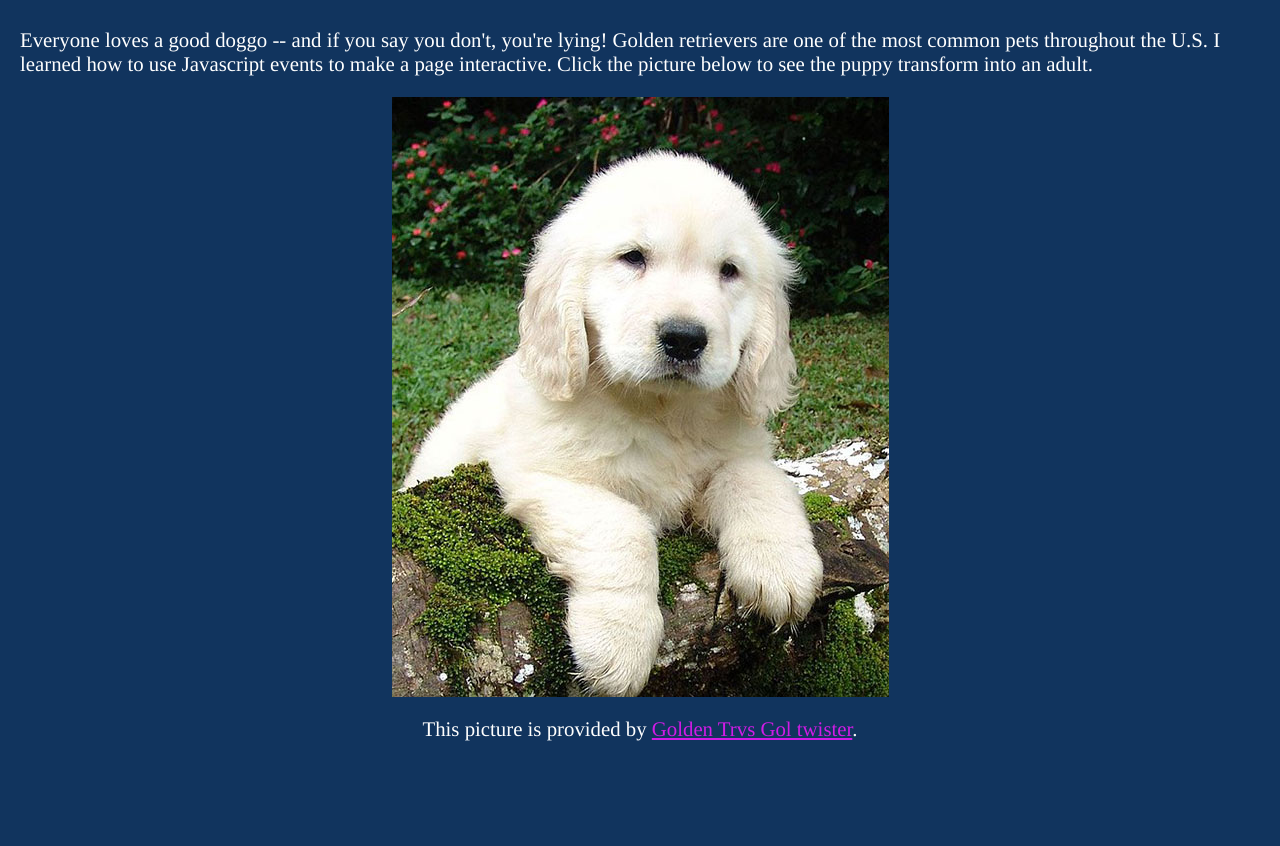
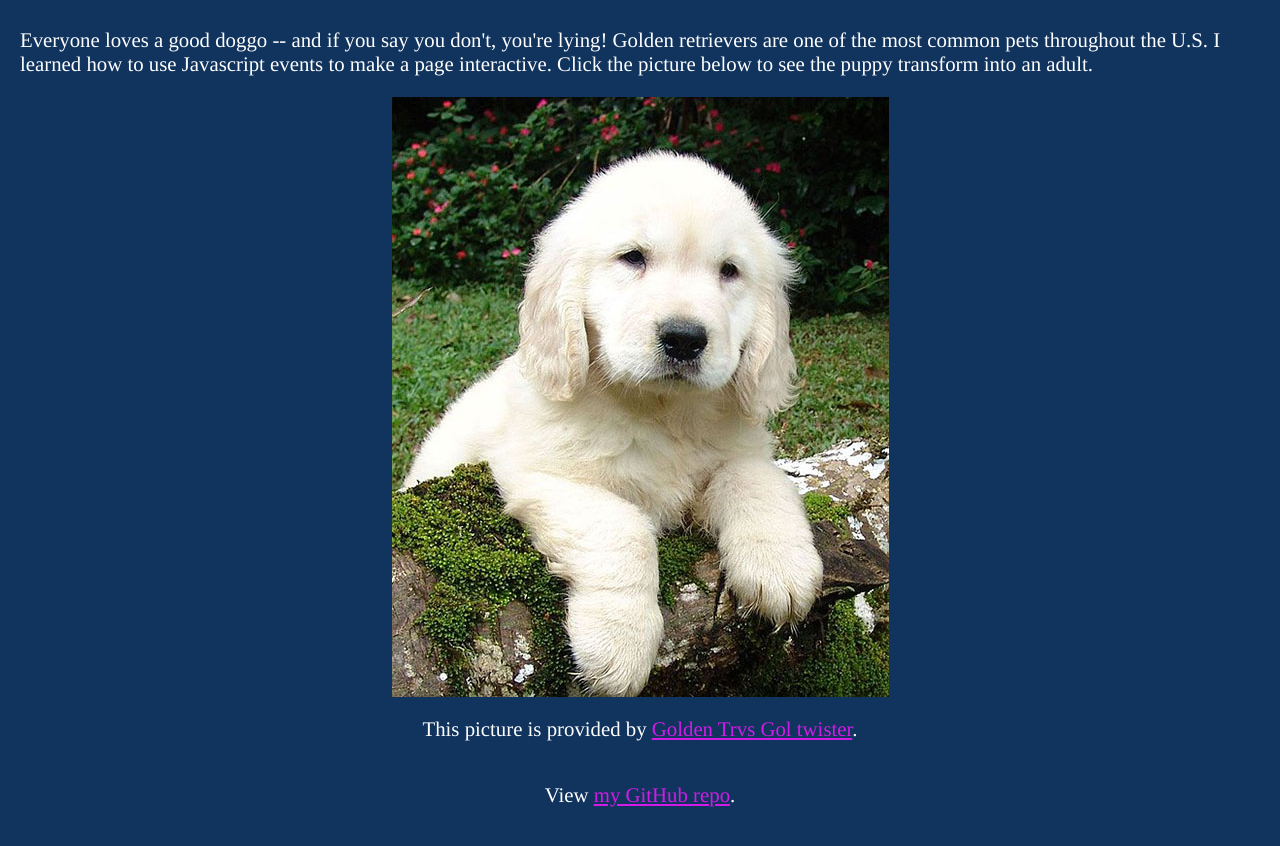
Before and after one commit to brittneymiller8/assignment-10, a plain HTML site: page index.html in a window 1280 px wide. Shown: the part 200-1046 px from the top of the page. Before the commit the page ends 982 px from the top, so only its background shows below. Drawn offline with Linux system fonts and the light colour scheme.

Commit message:
second draft

```diff
--- a/index.html
+++ b/index.html
@@ -25,6 +25,8 @@
   <p id="puppySource"> This picture is provided by <a href = https://commons.wikimedia.org/wiki/File:Golde33443.jpg> Golden Trvs Gol twister</a>.
 
   <p id="adultSource"> This picture is provided by <a href = https://commons.wikimedia.org/wiki/File:Golden_Retriever_Carlos_im_herbstlichen_Heessener_Wald_(10577994213).jpg> Dirk Vorderstraße</a>.
+
+  <p> View <a href="https://github.com/brittneymiller8/assignment-10">my GitHub repo</a>.</p>
 </div>
 
 <script src="js/scripts.js"></script>
```
